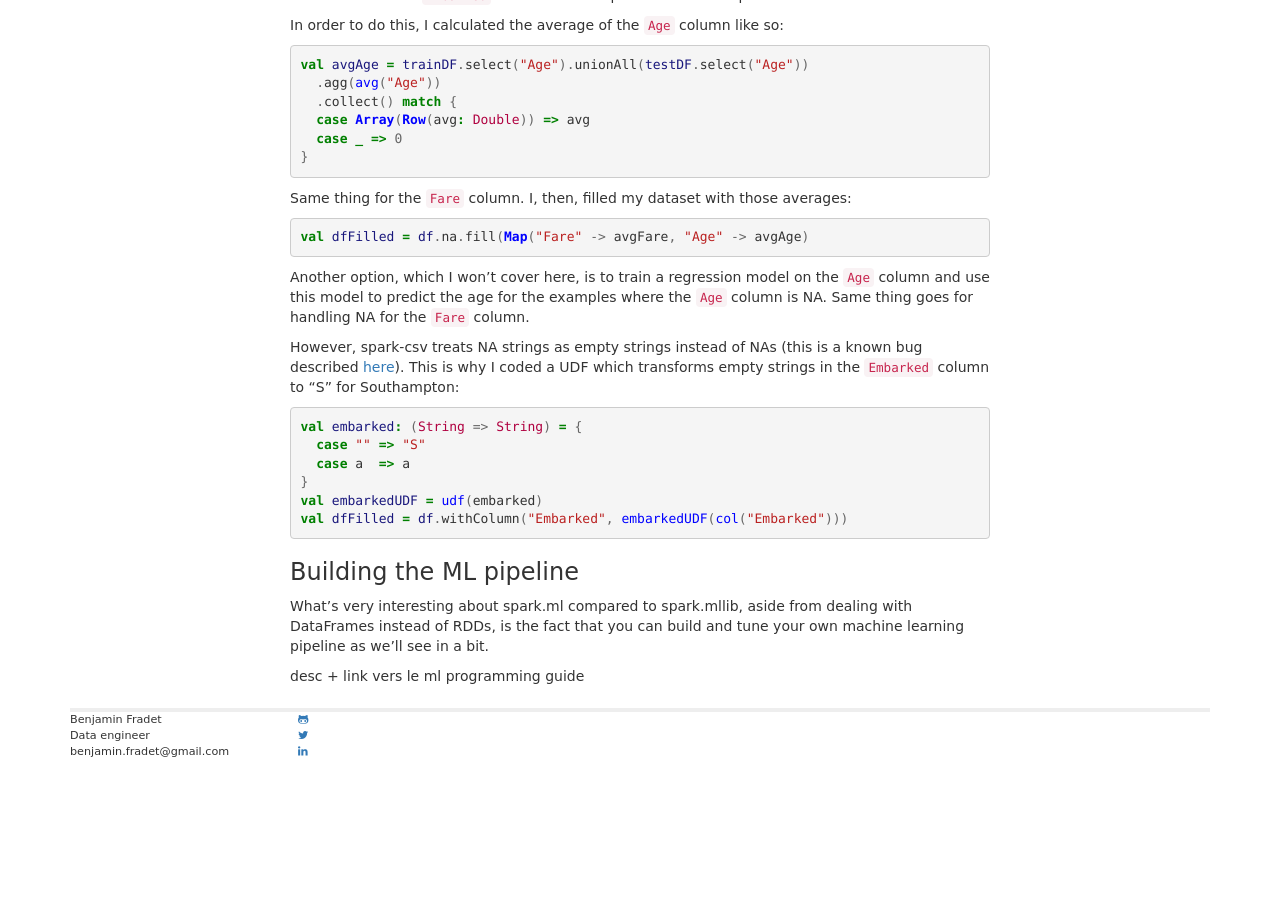
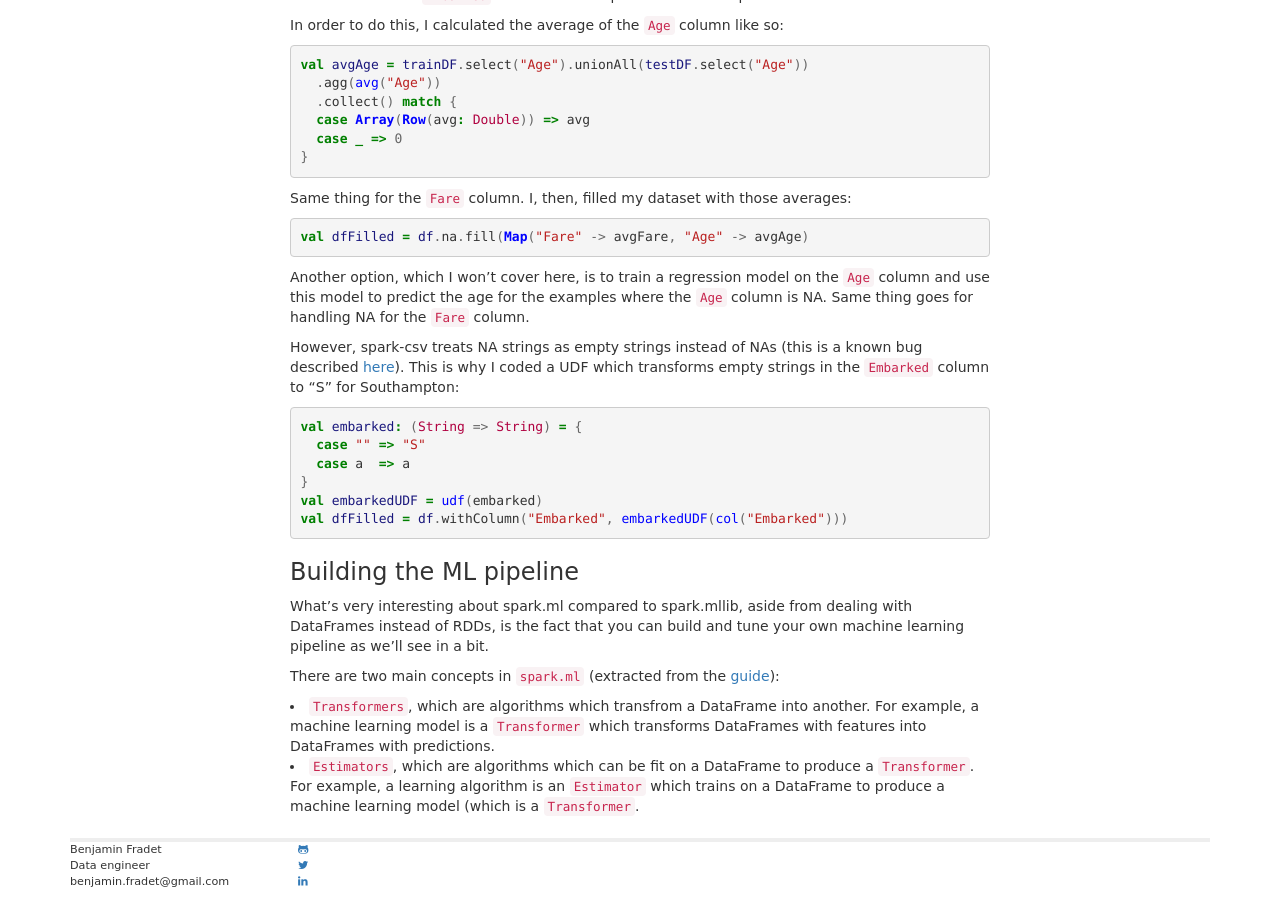
Before and after one commit to BenFradet/benfradet.github.io, a Jekyll site: the page built from _posts/2015-12-01-Exploring-spark.ml-with-the-Titanic-dataset.md, in a window 1280 px wide and 900 px high, scrolled down 3726 px. Built offline with Jekyll 4.4.1, drawn with Linux system fonts in a browser that asks for light colours; nearby versions of some CDN libraries; Markdown is read by kramdown in place of the engine named in the settings; before the commit the page ends 4496 px from its top, so only the background shows below that.

Commit message:
done with the intro to the pipeline part

```diff
--- a/_posts/2015-12-01-Exploring-spark.ml-with-the-Titanic-dataset.md
+++ b/_posts/2015-12-01-Exploring-spark.ml-with-the-Titanic-dataset.md
@@ -266,4 +266,13 @@ What's very interesting about spark.ml compared to spark.mllib, aside from
 dealing with DataFrames instead of RDDs, is the fact that you can build and tune
 your own machine learning pipeline as we'll see in a bit.
 
-desc + link vers le ml programming guide
+There are two main concepts in `spark.ml` (extracted from the
+[guide](http://spark.apache.org/docs/latest/ml-guide.html#main-concepts)):
+
+  - `Transformers`, which are algorithms which transfrom a DataFrame into
+another. For example, a machine learning model is a `Transformer` which
+transforms DataFrames with features into DataFrames with predictions.
+  - `Estimators`, which are algorithms which can be fit on a DataFrame to
+produce a `Transformer`. For example, a learning algorithm is an `Estimator`
+which trains on a DataFrame to produce a machine learning model (which is a
+`Transformer`.
```
